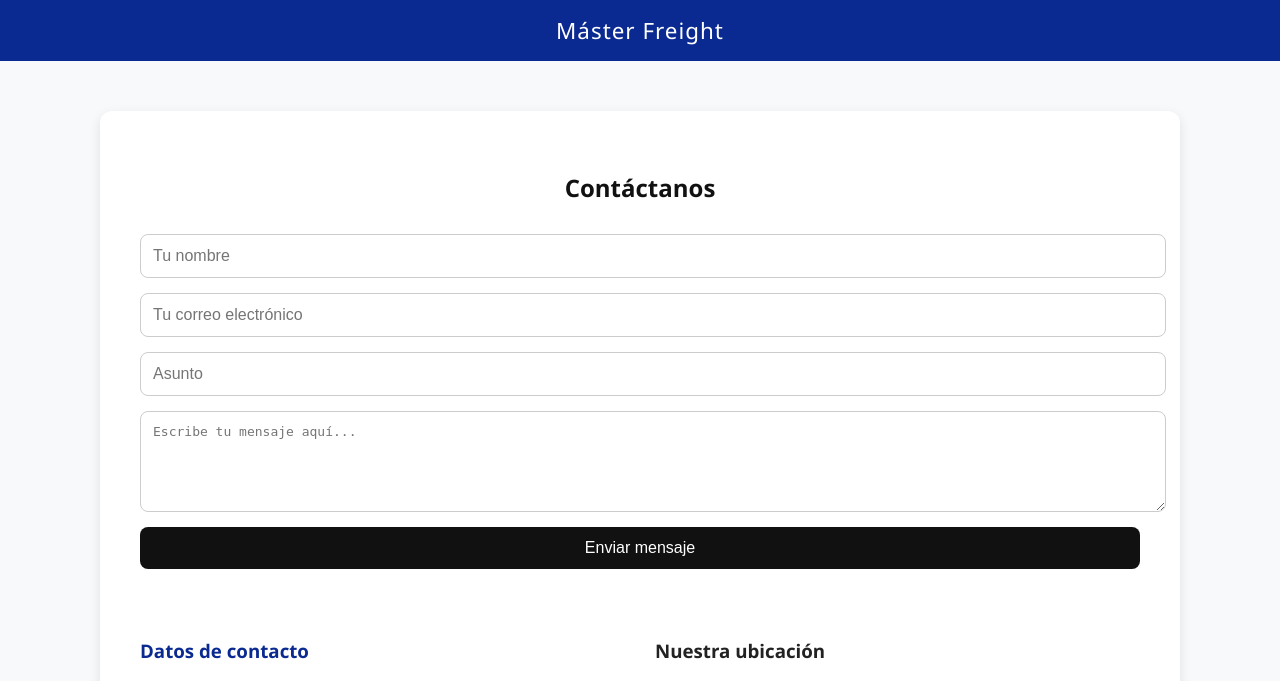
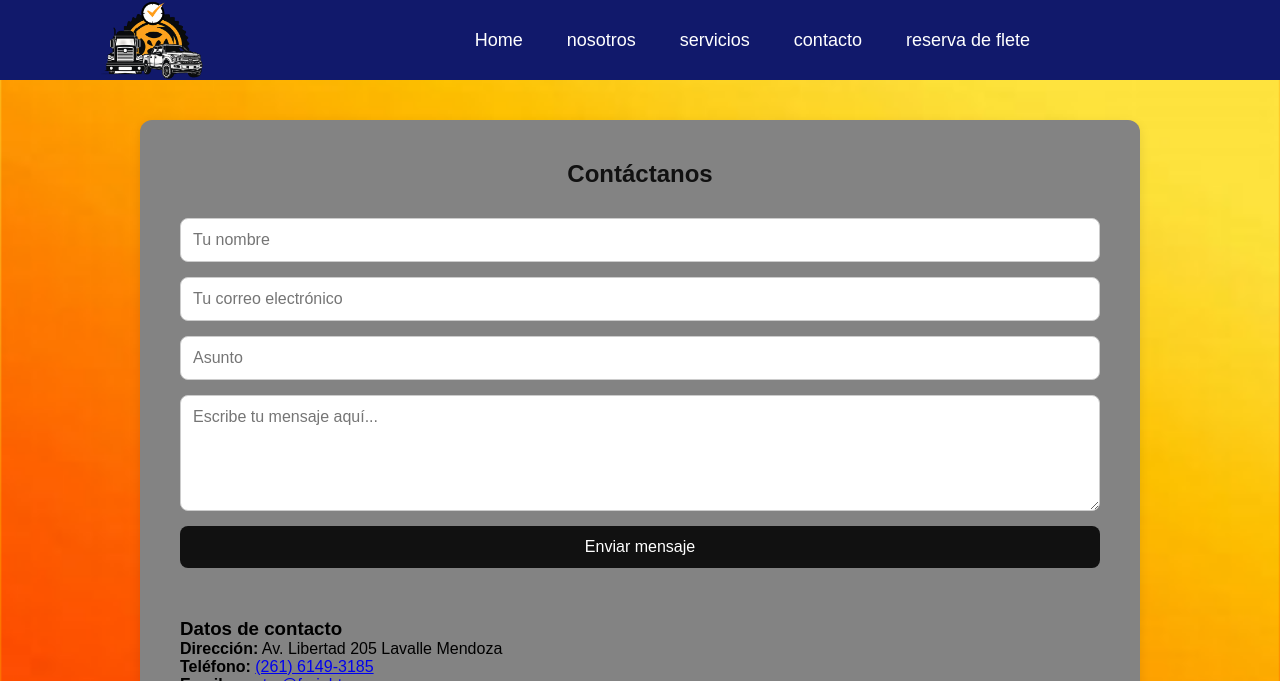
Before and after one commit to Dany-crk21/Master_Freight, a Flask app: page /contacto in a window 1280 px wide. Shown: the top 681 px of the page. Run offline with Flask 3, Linux system fonts and the light colour scheme; grey boxes are pictures that could not be loaded.

Commit message:
remodelacion del fron y nuevas paginas contacto y reserva

```diff
--- a/static/css/styles.css
+++ b/static/css/styles.css
@@ -6,15 +6,20 @@ body {
 	min-height: 100vh;
 	background-attachment: fixed;
 	color: rgb(239, 177, 7);
-	padding: 90px 20px 0;
+	padding: 70px 20px 0;
 	margin: 0;
 }
-body{
+
+*{
+	margin: 0;
+	padding: 0;
+	box-sizing: border-box;
 	font-family: sans-serif;
 }
+
 footer {
-	position: fixed;
-	bottom: 0;
+	position: absolute;
+	top: absolute;
     text-align: center;
     background-color: #003366;
     padding: 8px;
@@ -97,61 +102,105 @@ footer {
     border-color: #1c7430;
 }
 /*--------------------------------------------------------------------------------------------------------------------------*/
-
+/*configuracion del home.html*/
 .header{
-	background-color: #3689d1;
-	height: 90px;
+	background: #11196b;
+	height: 80px;
 	position: fixed;
 	width: 100%;
 	top: 0;
 	left: 0;
 }
+
+.Logo{
+	height: 80px;
+	width: auto;
+}
+
 .nav{
 	display: flex;
 	justify-content: space-between;
 	max-width: 992px;
-	margin: 0 auto;
+	margin: 0 100px;
 }
+
 .nav-link{
-	color: rgb(255, 255, 255);
+	color: white;
 	text-decoration: none;
 }
-.Logo{
-	width: 100px;
-	height: 80px;
-}
+
 .nav-menu{
 	display: flex;
 	margin-right: 40px;
 	list-style: none;
 }
+
 .nav-menu-item{
 	font-size: 18px;
 	margin: 0 10px;
 	line-height: 80px;
-	text-transform: uppercase;
+	text-transform: uperrcase;
 	width: max-content;
 }
 .nav-menu-link{
 	padding: 8px 12px;
 	border-radius: 5px;
-}
-.nav-menu-link:hover{
-	background-color: #cd881169;
-}
-.logo-home{
-	top: 400px;
-	left: 1200px;
-	width: 300px;
-}
-.titulo-home{
-	top: 400px;
-	left: 900px;
-	width: 300px;
+	transition: 0.5s;
 }
 
-/*estructura de nosotros.html*/
-.titulo-nosotros{
+.nav-menu-link:hover{
+	background-color: #202a99;
+}
+
+.nav .toggle{
+	color: white;
+	background: none;
+	border: none;
+	font-size: 80px;
+	padding: 0 50px;
+	line-height: 60px;
+
+}
+
+
+.fondo-camion{
+	width: 1500px;
+	height: 500px;
+	display: block;
+}
+.contenedor-marca{
+	display: flex;
+	justify-content: left;
+	align-items: center;
+}
+.txt{
+	margin-right: 20px;
+}
+
+.titulo-marca{
+	width: 350px;
+	height: 250px;
+}
+
+.nombre-marca{
+	top: 10px;
+	left: 0;
+	width: 500px;
+	height: auto;
+}
+
+.atributos{
+	background-color: rgba(0, 0, 0, 0.4);
+    margin: 40px auto;
+    padding: 40px;
+    border-radius: 15px;
+    max-width: 900px;
+    box-shadow: 0 4px 20px rgba(0, 0, 0, 0.3);
+}
+/*dispositivos moviles*/
+/*----------------------------------------------------------------------------------------------*/
+/*escructura de nosotros.html*/
+.titulo-sonotros{
 	color: #ffd700;
     font-size: 26px;
     margin-bottom: 15px;
@@ -164,13 +213,20 @@ footer {
     list-style: none;
     padding: 0;
 }
+
+
 /*----------------------------------------------------------------------*/
+<<<<<<< Updated upstream
 /*funcion de Reserva.html*/
 *{
 	margin: 0;
 	padding: 0;
 	box-sizing: border-box;
 }
+=======
+/*funcion de Reerva.html*/
+
+>>>>>>> Stashed changes
 .form-register{
 	width: 400px;
 	background: #3689d1;
@@ -219,3 +275,7 @@ footer {
 	cursor: pointer;
 	color: white;
 }
+.opcion-mudanza input{
+	font-size: 20px;
+	margin-right: 8px;
+}
--- a/templates/contacto.html
+++ b/templates/contacto.html
@@ -5,27 +5,13 @@
     <meta name="viewport" content="width=device-width, initial-scale=1.0">
     <title>Contacto | Máster Freight</title>
     <link rel="icon" href="logo.png">
+    <link rel="stylesheet" href="/static/css/styles.css">
     <style>
-        body {
-            margin: 0;
-            font-family: "Segoe UI", Tahoma, Geneva, Verdana, sans-serif;
-            background-color: #f8f9fa;
-            color: #222;
-        }
-
-        header {
-            background-color: #0a2a91;
-            color: #fff;
-            padding: 15px 0;
-            text-align: center;
-            font-size: 1.4em;
-            letter-spacing: 1px;
-        }
 
         .container {
             max-width: 1000px;
             margin: 50px auto;
-            background: #fff;
+            background: #838383;
             padding: 40px;
             border-radius: 12px;
             box-shadow: 0 4px 12px rgba(0,0,0,0.1);
@@ -36,7 +22,9 @@
             color: #111;
             margin-bottom: 30px;
         }
-
+        p{
+            color: black;
+        }
         form {
             display: flex;
             flex-direction: column;
@@ -105,7 +93,7 @@
             text-align: center;
             padding: 15px;
             margin-top: 60px;
-            color: #fff;
+            color: #ffffff;
             background-color: #0a0a0a;
         }
 
@@ -118,8 +106,24 @@
     </style>
 </head>
 <body>
-    <header>
-        Máster Freight
+    <header class="header">
+        <nav class="nav">
+          <img src="/static/imagen/logo.png" alt="Logo" class="Logo">
+          <button class="toggle"><i class="fa-regular fa-bars"></i></button>
+          <ul class="nav-menu">
+            <li class="nav-menu-item">
+                <a href="home.html" class="nav-menu-link nav-link">Home</a></li>
+            <li class="nav-menu-item">
+                <a href="nosotros.html" class="nav-menu-link nav-link">nosotros</a></li>
+            <li class="nav-menu-item">
+                <a href="#servisio" class="nav-menu-link nav-link">servicios</a></li>
+            <li class="nav-menu-item">
+                <a href="Contacto.html" class="nav-menu-link nav-link">contacto</a></li>
+            <li class="nav-menu-item" >
+                <a href="Reserva.html"class="nav-menu-link nav-link">reserva de flete</a></li>
+            <li><a href="#"><span class="bars"></span></a></li>
+          </ul>
+        </nav>
     </header>
 
     <div class="container">
@@ -135,14 +139,19 @@
 
         <div class="info-contacto">
             <div class="datos">
-                <h3>Datos de contacto</h3>
+                <h3 style="color: black;">Datos de contacto</h3>
                 <p><strong>Dirección:</strong> Av. Libertad 205 Lavalle Mendoza</p>
                 <p><strong>Teléfono:</strong> <a href="tel:+54261493185">(261) 6149-3185</a></p>
                 <p><strong>Email:</strong> <a href="mailto:master@freight.com.ar">master@freight.com.ar</a></p>
                 <p><strong>Horario:</strong> Atención las 24 hs (con reserva previa)</p>
             </div>
-
-            <div class="mapa">
-                <h3>Nuestra ubicación</h3>
-                <iframe src="https://www.google.com/maps/embed?pb=!1m18!1m12!1m3!1d3282.5040275048444!2d-58.41324942336812!3d-34.642267172941385!2m3!1f0!2f0!3f0!3m2!1i1024!2i768!4f13.1!3m3!1m2!1s0x95bccb25d4957ad3%3A0xd3b6da87a33aef7a!2sAv.%20Independencia%203065%2C%20C1225AAE%20CABA!5e0!3m2!1ses!2sar" width="600" height="450" style="border:0;" allowfullscreen="" loading="lazy" referrerpolicy="no-referrer-when-downgrade"></iframe>>
-            </div>
+        </div>
+        <div class="mapa">
+            <h3 style="color: black; font-size: 2.5em;">Nuestra ubicación</h3>
+            <iframe src="https://www.google.com/maps/embed?pb=!1m18!1m12!1m3!1d3282.5040275048444!2d-58.41324942336812!3d-34.642267172941385!2m3!1f0!2f0!3f0!3m2!1i1024!2i768!4f13.1!3m3!1m2!1s0x95bccb25d4957ad3%3A0xd3b6da87a33aef7a!2sAv.%20Independencia%203065%2C%20C1225AAE%20CABA!5e0!3m2!1ses!2sar"></iframe>
+        </div>
+    </div>
+    <footer>
+        &copy; 2025 Máster Freight — Todos los derechos reservados.
+    </footer>
+</body>
--- a/templates/nosotros.html
+++ b/templates/nosotros.html
@@ -32,7 +32,7 @@
             <li class="nav-menu-item">
                 <a href="#servicios" class="nav-menu-link nav-link">Servicios</a></li>
             <li class="nav-menu-item">
-                <a href="/contacto" class="nav-menu-link nav-link">Contacto</a></li>
+                <a href="Contacto.html" class="nav-menu-link nav-link">contacto</a></li>
             <li class="nav-menu-item" >
                 <a href="/reserva"class="nav-menu-link nav-link">Reserva de flete</a></li>
           </ul>
--- a/templates/reserva.html
+++ b/templates/reserva.html
@@ -19,7 +19,7 @@
             <li class="nav-menu-item">
                 <a href="#servicio" class="nav-menu-link nav-link">Servicios</a></li>
             <li class="nav-menu-item">
-                <a href="/contacto" class="nav-menu-link nav-link">Contacto</a></li>
+                <a href="Contacto.html" class="nav-menu-link nav-link">contacto</a></li>
             <li class="nav-menu-item" >
                 <a href="/reserva"class="nav-menu-link nav-link">Reserva de flete</a></li>
           </ul>
@@ -45,5 +45,9 @@
         </div>
         <input class="botons-reserva" type="submit" value="Enviar">
     </section>
+
+    <footer>
+        &copy; 2025 Máster Freight — Todos los derechos reservados.
+    </footer>
 </body>
 </html>
```
Also changed, not shown: templates/home.html (+45 -9 lines), static/imagen/empleado-descargando.webp (added), static/imagen/fondo-home.png (added).
